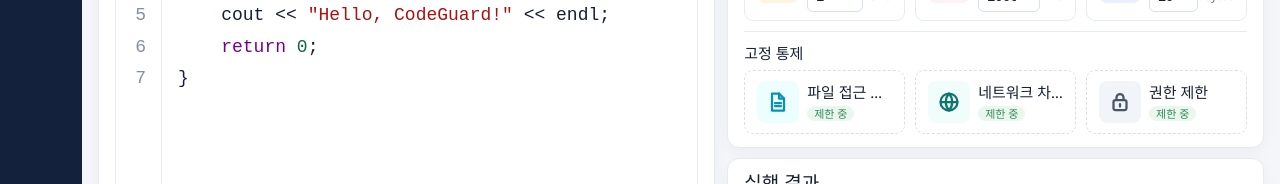
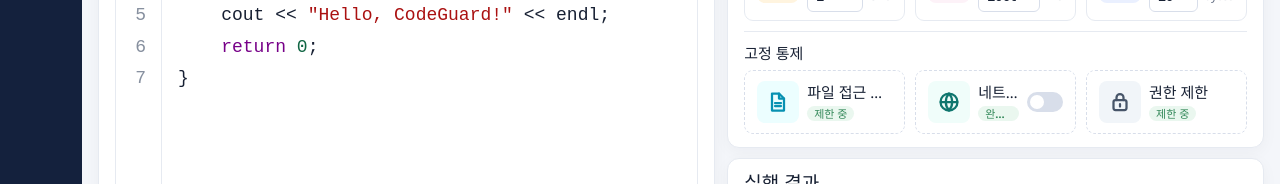
Before and after one commit to becky5432/CodeGuard_WHS4, a React app in the folder frontend/: page / in a window 1280 px wide. Shown: the part 227-411 px from the top of the page. Built offline with nearby package versions, Linux system fonts and the light colour scheme; no server answers; the HTML template or start-up script is replaced by a standard one.

Commit message:
feat(frontend): 네트워크 프리셋 선택 토글 추가

```diff
--- a/frontend/src/App.css
+++ b/frontend/src/App.css
@@ -2477,3 +2477,54 @@ body,
   background-color: var(--gray-50);
   border-color: var(--gray-400);
 }
+
+.network-control-item {
+  position: relative;
+}
+
+.network-control-item .fixed-control-info {
+  flex: 1;
+  min-width: 0;
+}
+
+.network-toggle {
+  display: inline-flex;
+  flex: 0 0 auto;
+  align-items: center;
+  cursor: pointer;
+}
+
+.network-toggle input {
+  position: absolute;
+  opacity: 0;
+  pointer-events: none;
+}
+
+.network-toggle-slider {
+  position: relative;
+  width: 36px;
+  height: 20px;
+  border-radius: 999px;
+  background-color: var(--gray-300);
+  transition: background-color 0.2s ease;
+}
+
+.network-toggle-slider::after {
+  position: absolute;
+  top: 3px;
+  left: 3px;
+  width: 14px;
+  height: 14px;
+  border-radius: 50%;
+  background-color: var(--white);
+  content: "";
+  transition: transform 0.2s ease;
+}
+
+.network-toggle input:checked + .network-toggle-slider {
+  background-color: var(--blue-600);
+}
+
+.network-toggle input:checked + .network-toggle-slider::after {
+  transform: translateX(16px);
+}
--- a/frontend/src/pages/MainPage.jsx
+++ b/frontend/src/pages/MainPage.jsx
@@ -154,6 +154,8 @@ function MainPage() {
     "코드를 실행하면 이곳에서 결과를 확인할 수 있습니다.",
   );
   const [policyInputMessage, setPolicyInputMessage] = useState(null);
+  const [networkPreset, setNetworkPreset] = useState("none");
+
   const showPolicyInputMessage = (key) => {
     setPolicyInputMessage(key);
 
@@ -193,6 +195,7 @@ function MainPage() {
 
   const handlePolicyReset = () => {
     setSelectedPolicy(DEFAULT_POLICY);
+    setNetworkPreset("none");
   };
 
   const terminationReason = executionResult?.reason_code;
@@ -256,7 +259,6 @@ function MainPage() {
       "cpu_time_limit_ms",
       "output_limit_bytes",
     ];
-
     const hasInvalidPolicy = POLICY_FIELDS.some(({ key }) => {
       const value = Number(selectedPolicy[key]);
 
@@ -295,6 +297,7 @@ function MainPage() {
         cpu_bandwidth: Number(selectedPolicy.cpu_bandwidth),
         cpu_time_limit_ms: Number(selectedPolicy.cpu_time_limit_ms),
         output_limit_bytes: Number(selectedPolicy.output_limit_bytes),
+        network_preset: networkPreset,
       },
     };
 
@@ -557,7 +560,7 @@ function MainPage() {
                   </article>
 
                   <article
-                    className={`planned-feature-item ${
+                    className={`planned-feature-item network-control-item ${
                       isLimitTriggered("NETWORK_BLOCKED")
                         ? "limit-triggered"
                         : ""
@@ -569,8 +572,24 @@ function MainPage() {
 
                     <div className="fixed-control-info">
                       <strong>네트워크 차단</strong>
-                      <small className="limit-status-badge">제한 중</small>
+                      <small className="limit-status-badge">
+                        {networkPreset === "none" ? "완전 차단" : "확장 허용"}
+                      </small>
                     </div>
+
+                    <label className="network-toggle" title="외부 인터넷 연결">
+                      <input
+                        type="checkbox"
+                        checked={networkPreset === "web"}
+                        onChange={(event) =>
+                          setNetworkPreset(
+                            event.target.checked ? "web" : "none",
+                          )
+                        }
+                      />
+
+                      <span className="network-toggle-slider" />
+                    </label>
                   </article>
 
                   <article
```
